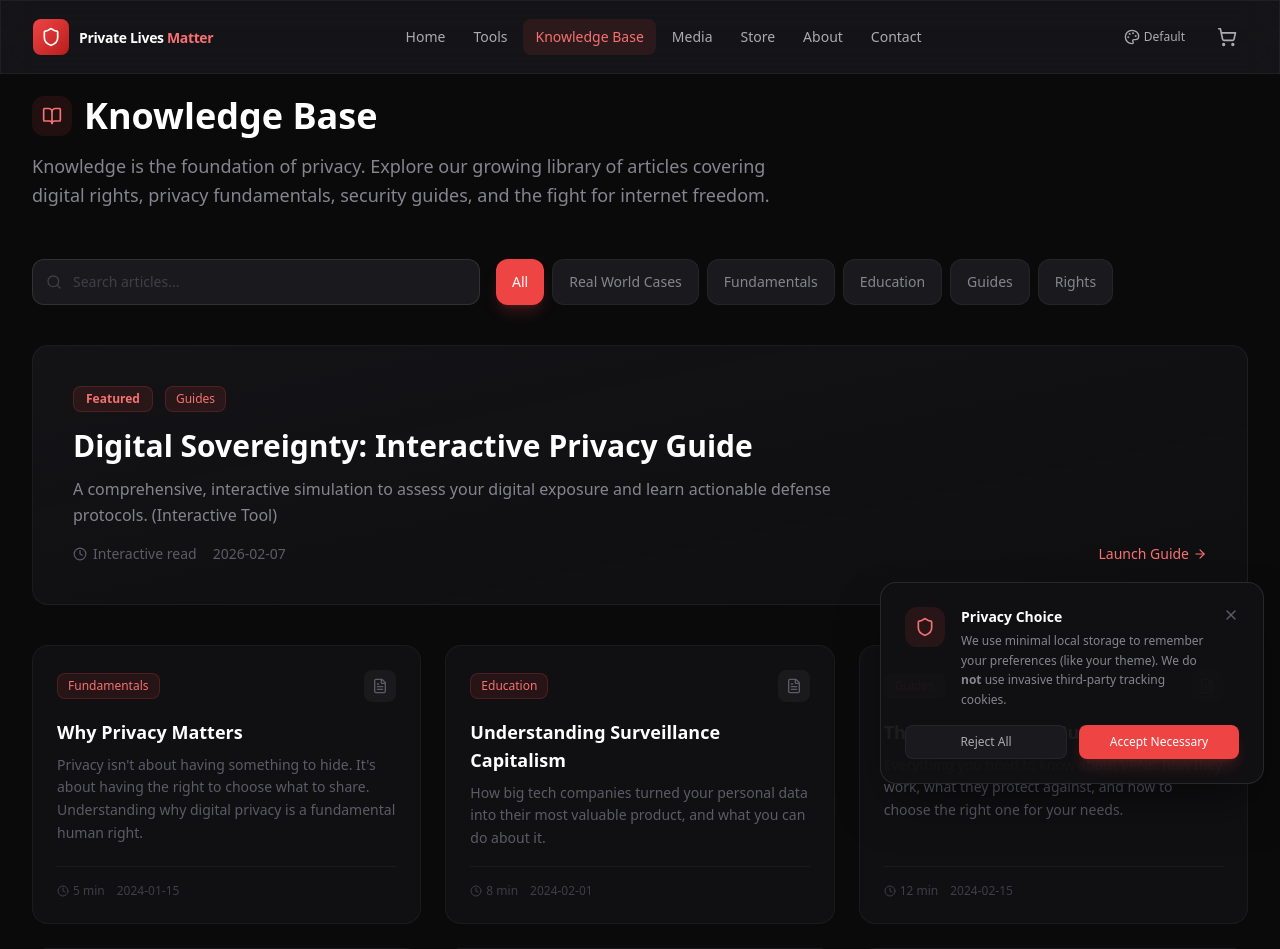
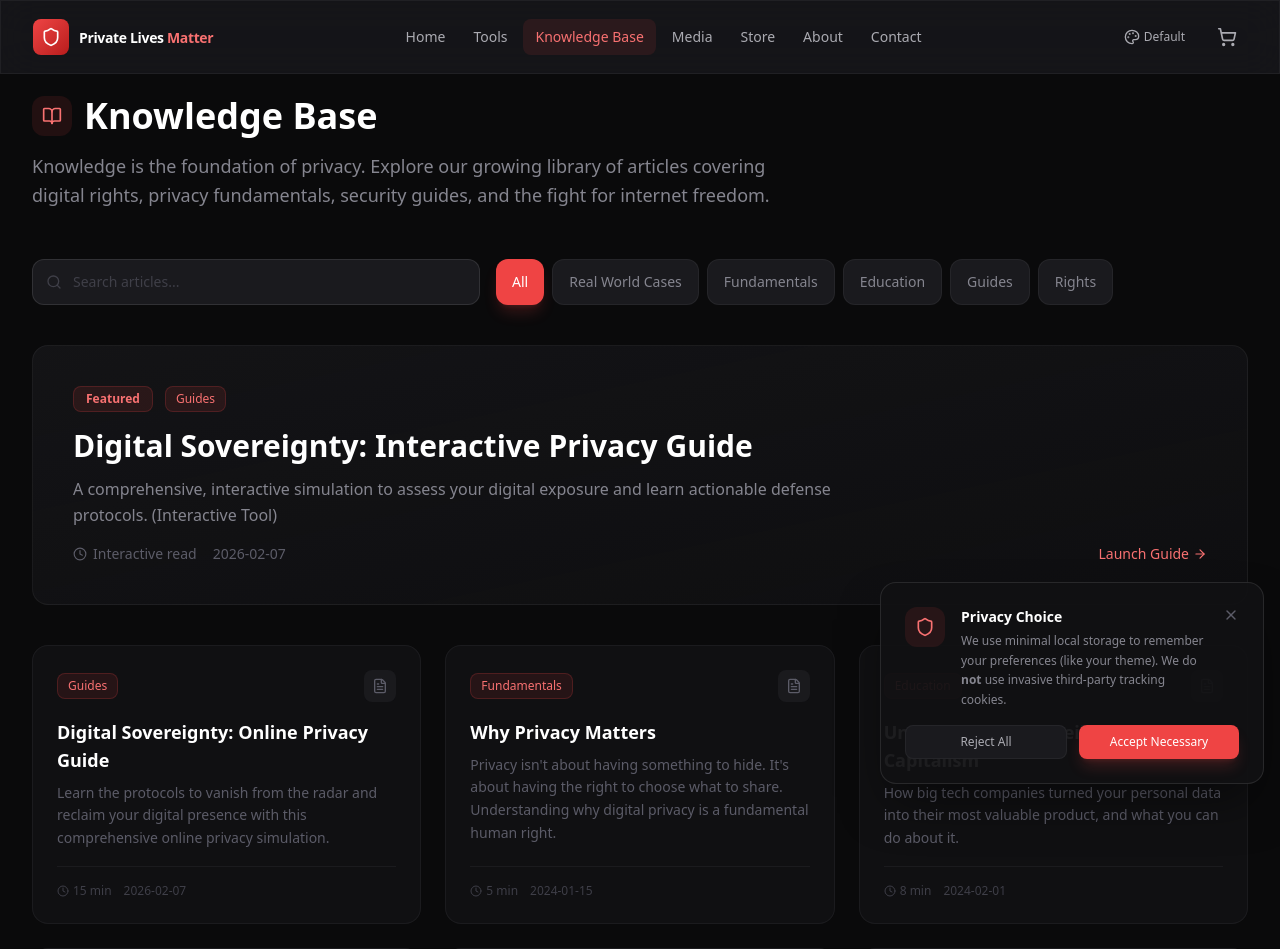
Before and after one commit to tutteslice/privatelivesmatter-prod, a React (Vite) app: page /#/knowledge-base in a window 1280 px wide. Shown: the top 949 px of the page. Built offline with nearby package versions, Linux system fonts and the light colour scheme.

Commit message:
feat: Add Digital Sovereignty Online Privacy Guide to Knowledge Base

```diff
--- a/src/data/articles.ts
+++ b/src/data/articles.ts
@@ -9,6 +9,15 @@ export const articles: InfoArticle[] = [
     category: 'Guides',
     date: '2026-02-07',
     readTime: 'Interactive',
+  },
+  {
+    id: 'digital-sovereignty-online-guide',
+    title: 'Digital Sovereignty: Online Privacy Guide',
+    excerpt: 'Learn the protocols to vanish from the radar and reclaim your digital presence with this comprehensive online privacy simulation.',
+    content: 'This guide covers the mechanics of surveillance capitalism, browser fingerprinting, and metadata aggregation, providing actionable counter-tactics for each.',
+    category: 'Guides',
+    date: '2026-02-07',
+    readTime: '15 min',
   },
   {
     id: 'why-privacy-matters',
--- a/src/pages/KnowledgeBase.tsx
+++ b/src/pages/KnowledgeBase.tsx
@@ -10,7 +10,7 @@ export function KnowledgeBase() {
   const navigate = useNavigate();
 
   const handleArticleClick = (id: string) => {
-    if (id === 'digital-sovereignty-guide') {
+    if (id === 'digital-sovereignty-guide' || id === 'digital-sovereignty-online-guide') {
       navigate('/digital-sovereignty');
     } else {
       setExpandedArticle(expandedArticle === id ? null : id);
```
